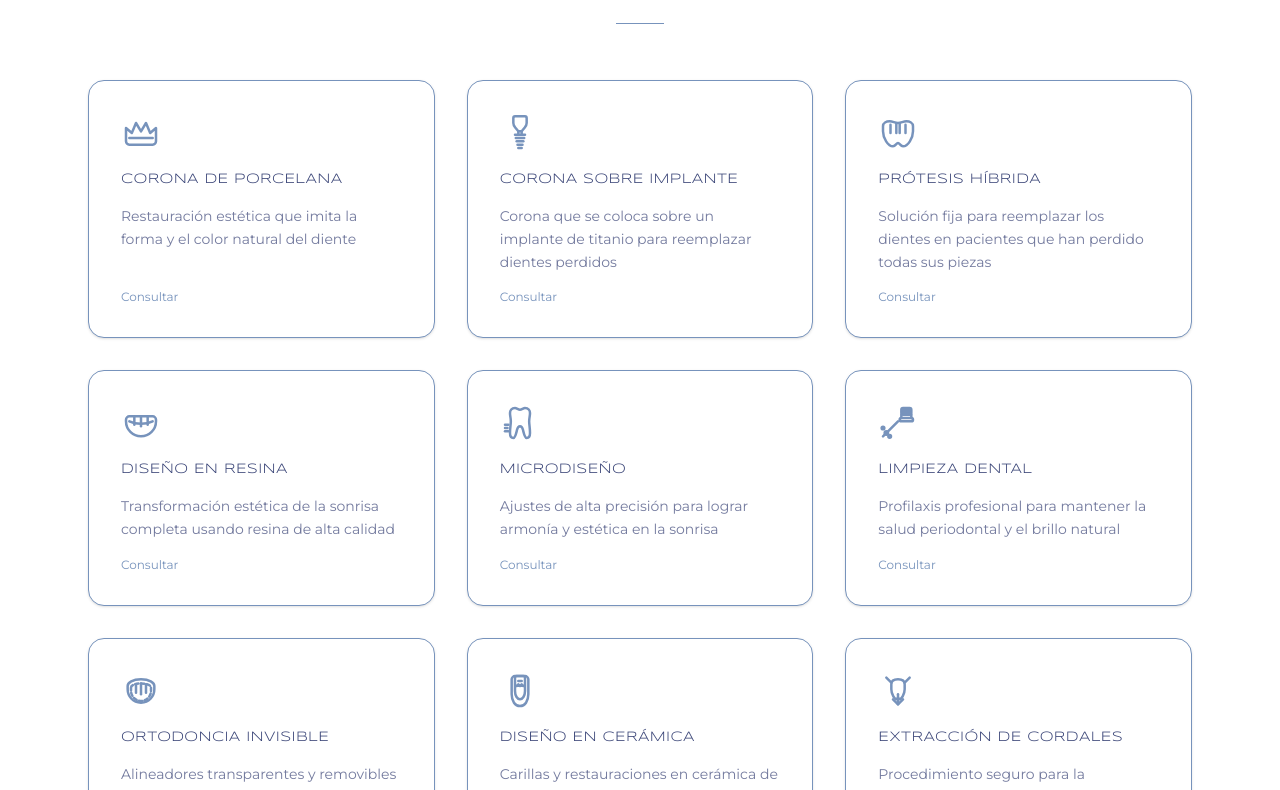
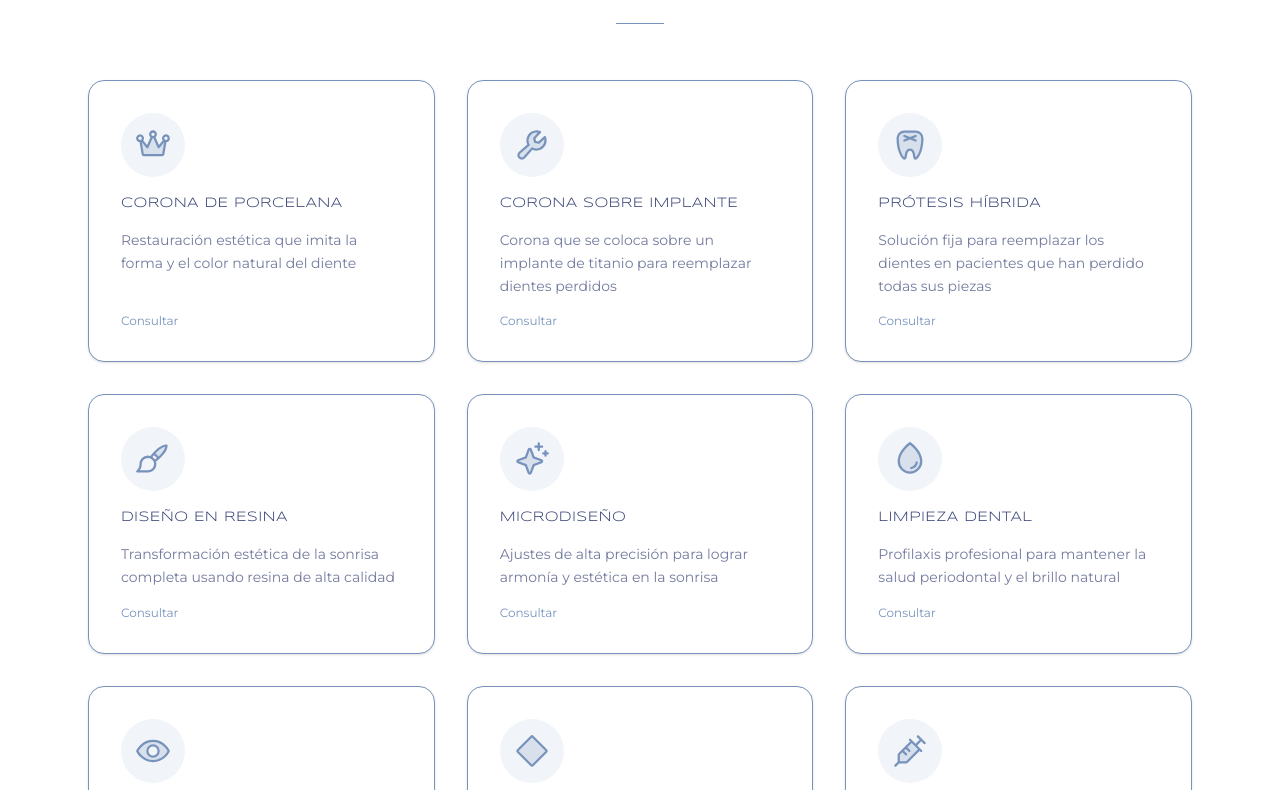
Before and after one commit to outrunai/CR_Estudio_Odontologico, a Next.js app: page / in a window 1280 px wide. Shown: the part 2530-3320 px from the top of the page. Built offline with nearby package versions, Linux system fonts and the light colour scheme.

Commit message:
Cambios de calidad

```diff
--- a/components/Services.tsx
+++ b/components/Services.tsx
@@ -1,107 +1,34 @@
 import { services, siteConfig } from "@/lib/data";
 import type { Service } from "@/types";
+import {
+  Crown,
+  Wrench,
+  Tooth,
+  PaintBrush,
+  Sparkle,
+  Drop,
+  Eye,
+  Diamond,
+  Syringe,
+  type Icon,
+} from "@phosphor-icons/react/dist/ssr";
+
+const iconMap: Record<string, Icon> = {
+  crown: Crown,
+  implant: Wrench,
+  denture: Tooth,
+  smile: PaintBrush,
+  precision: Sparkle,
+  clean: Drop,
+  aligner: Eye,
+  ceramic: Diamond,
+  extraction: Syringe,
+};
 
 function ServiceIcon({ icon }: { icon: string }) {
-  const className = "w-10 h-10";
-
-  switch (icon) {
-    case "crown":
-      return (
-        <svg className={className} viewBox="0 0 24 24" fill="none" stroke="currentColor" strokeWidth={1.5} strokeLinecap="round" strokeLinejoin="round">
-          <path d="M3 9l3.5 3L9 6l3 5 3-5 2.5 6L21 9v8a2 2 0 0 1-2 2H5a2 2 0 0 1-2-2V9z" />
-          <line x1="5" y1="15" x2="19" y2="15" />
-        </svg>
-      );
-    case "implant":
-      return (
-        <svg className={className} viewBox="0 0 24 24" fill="none" stroke="currentColor" strokeWidth={1.5} strokeLinecap="round" strokeLinejoin="round">
-          <path d="M8 3c0-0.5 0.5-1 1-1h6c0.5 0 1 0.5 1 1v3a4 4 0 0 1-1 2.5L13 11h-2L9 8.5A4 4 0 0 1 8 6V3z" />
-          <line x1="11" y1="11" x2="11" y2="13" />
-          <line x1="13" y1="11" x2="13" y2="13" />
-          <path d="M9 13h6" />
-          <path d="M9.5 15h5" />
-          <path d="M10 17h4" />
-          <path d="M10.5 19h3" />
-          <path d="M11 21h2" />
-        </svg>
-      );
-    case "denture":
-      return (
-        <svg className={className} viewBox="0 0 24 24" fill="none" stroke="currentColor" strokeWidth={1.5} strokeLinecap="round" strokeLinejoin="round">
-          <path d="M3 8c0-2 2-3 4-3s3 1 5 1 3-1 5-1 4 1 4 3v3c0 4-3 9-6 9-1.5 0-2-2-3-2s-1.5 2-3 2c-3 0-6-5-6-9V8z" />
-          <line x1="7.5" y1="7" x2="7.5" y2="12" />
-          <line x1="11" y1="6.5" x2="11" y2="12" />
-          <line x1="13" y1="6.5" x2="13" y2="12" />
-          <line x1="16.5" y1="7" x2="16.5" y2="12" />
-        </svg>
-      );
-    case "smile":
-      return (
-        <svg className={className} viewBox="0 0 24 24" fill="none" stroke="currentColor" strokeWidth={1.5} strokeLinecap="round" strokeLinejoin="round">
-          <path d="M3 10c0-1 1-2 2-2h14c1 0 2 1 2 2v1c0 5-4 9-9 9s-9-4-9-9v-1z" />
-          <line x1="8" y1="8" x2="8" y2="13" />
-          <line x1="12" y1="8" x2="12" y2="14" />
-          <line x1="16" y1="8" x2="16" y2="13" />
-          <path d="M5 11c2 1 5 1.5 7 1.5s5-0.5 7-1.5" />
-        </svg>
-      );
-    case "precision":
-      return (
-        <svg className={className} viewBox="0 0 24 24" fill="none" stroke="currentColor" strokeWidth={1.5} strokeLinecap="round" strokeLinejoin="round">
-          <path d="M9 3c-2 0-3 1.5-3 3 0 2 0.5 3 0.5 5s-0.5 4-0.5 7c0 2 1 3 2 3s1.5-2 2-4 0.5-3 2-3 1.5 1 2 3 1 4 2 4 2-1 2-3c0-3-0.5-5-0.5-7s0.5-3 0.5-5c0-1.5-1-3-3-3-1 0-2 1-3 1s-2-1-3-1z" />
-          <line x1="3" y1="13" x2="5" y2="13" />
-          <line x1="3" y1="15" x2="4.5" y2="15" />
-          <line x1="3" y1="17" x2="5" y2="17" />
-        </svg>
-      );
-    case "clean":
-      return (
-        <svg className={className} viewBox="0 0 24 24" fill="none" stroke="currentColor" strokeWidth={1.5} strokeLinecap="round" strokeLinejoin="round">
-          <rect x="14" y="3" width="6" height="4" rx="1" />
-          <line x1="14.5" y1="4" x2="19.5" y2="4" />
-          <line x1="14.5" y1="5" x2="19.5" y2="5" />
-          <line x1="14.5" y1="6" x2="19.5" y2="6" />
-          <line x1="14" y1="7" x2="14" y2="9" />
-          <line x1="20" y1="7" x2="20" y2="9" />
-          <rect x="13" y="9" width="8" height="2" rx="1" />
-          <line x1="12" y1="11" x2="3" y2="20" />
-          <circle cx="5" cy="18" r="1" />
-          <circle cx="3" cy="15" r="0.8" />
-          <circle cx="7" cy="20" r="0.8" />
-        </svg>
-      );
-    case "aligner":
-      return (
-        <svg className={className} viewBox="0 0 24 24" fill="none" stroke="currentColor" strokeWidth={1.5} strokeLinecap="round" strokeLinejoin="round">
-          <path d="M4 9c0-2 3-4 8-4s8 2 8 4v2c0 4-3 8-8 8s-8-4-8-8V9z" />
-          <path d="M6 10c0-1.5 2.5-2.5 6-2.5s6 1 6 2.5v2c0 3-2.5 6-6 6s-6-3-6-6v-2z" strokeDasharray="2 1.5" />
-          <line x1="9" y1="8" x2="9" y2="13" />
-          <line x1="12" y1="7.5" x2="12" y2="14" />
-          <line x1="15" y1="8" x2="15" y2="13" />
-        </svg>
-      );
-    case "ceramic":
-      return (
-        <svg className={className} viewBox="0 0 24 24" fill="none" stroke="currentColor" strokeWidth={1.5} strokeLinecap="round" strokeLinejoin="round">
-          <path d="M7 5c0-1 1-2 2-2h6c1 0 2 1 2 2v9c0 4-2 7-5 7s-5-3-5-7V5z" />
-          <path d="M9 4c0-0.5 0.5-1 1-1h4c0.5 0 1 0.5 1 1v8c0 3-1.5 5-3 5s-3-2-3-5V4z" />
-          <line x1="11" y1="6" x2="13" y2="6" />
-          <path d="M10 9l1-1 1 1 1-1 1 1" />
-        </svg>
-      );
-    case "extraction":
-      return (
-        <svg className={className} viewBox="0 0 24 24" fill="none" stroke="currentColor" strokeWidth={1.5} strokeLinecap="round" strokeLinejoin="round">
-          <path d="M8 8c0-2 1.5-3 4-3s4 1 4 3v3c0 3-2 6-3 6-0.5 0-0.7-1-1-1s-0.5 1-1 1c-1 0-3-3-3-6V8z" />
-          <line x1="12" y1="14" x2="12" y2="20" />
-          <polyline points="9 17 12 20 15 17" />
-          <line x1="5" y1="4" x2="8" y2="7" />
-          <line x1="19" y1="4" x2="16" y2="7" />
-        </svg>
-      );
-    default:
-      return null;
-  }
+  const PhosphorIcon = iconMap[icon];
+  if (!PhosphorIcon) return null;
+  return <PhosphorIcon size={36} weight="duotone" />;
 }
 
 export default function Services() {
@@ -123,7 +50,7 @@ export default function Services() {
               key={service.id}
               className="bg-cloud border border-venus rounded-2xl p-8 flex flex-col items-start gap-4 shadow-sm hover:shadow-md transition-shadow duration-300"
             >
-              <div className="text-venus">
+              <div className="w-16 h-16 rounded-full bg-venus/10 flex items-center justify-center text-venus shrink-0">
                 <ServiceIcon icon={service.icon} />
               </div>
               <h3 className="font-heading text-navy text-sm uppercase tracking-wide">
--- a/package.json
+++ b/package.json
@@ -9,6 +9,7 @@
     "lint": "eslint"
   },
   "dependencies": {
+    "@phosphor-icons/react": "^2.1.10",
     "next": "16.1.6",
     "react": "19.2.3",
     "react-dom": "19.2.3"
```
Also changed, not shown: 1 other file (tests, documents, lock files or other folders).
